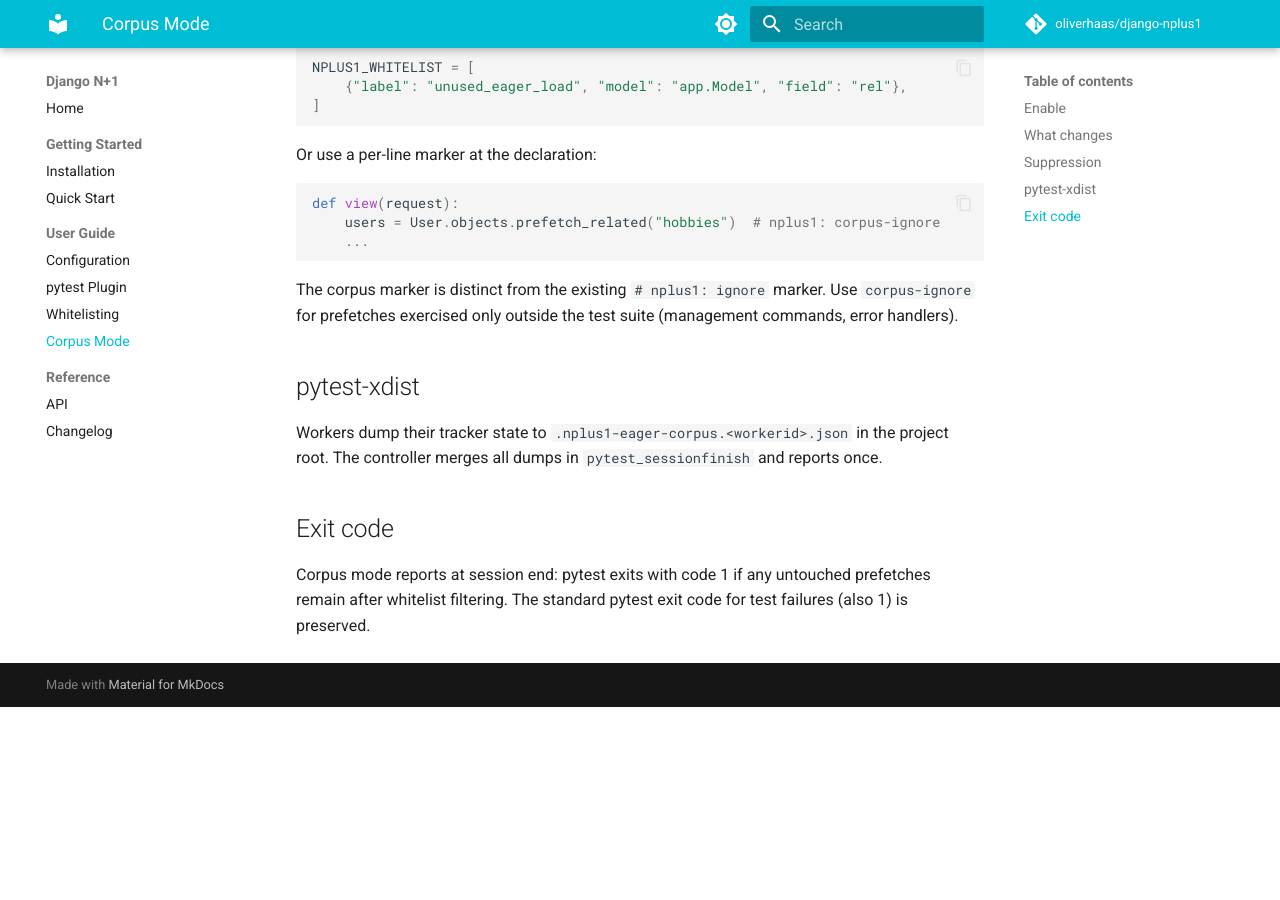
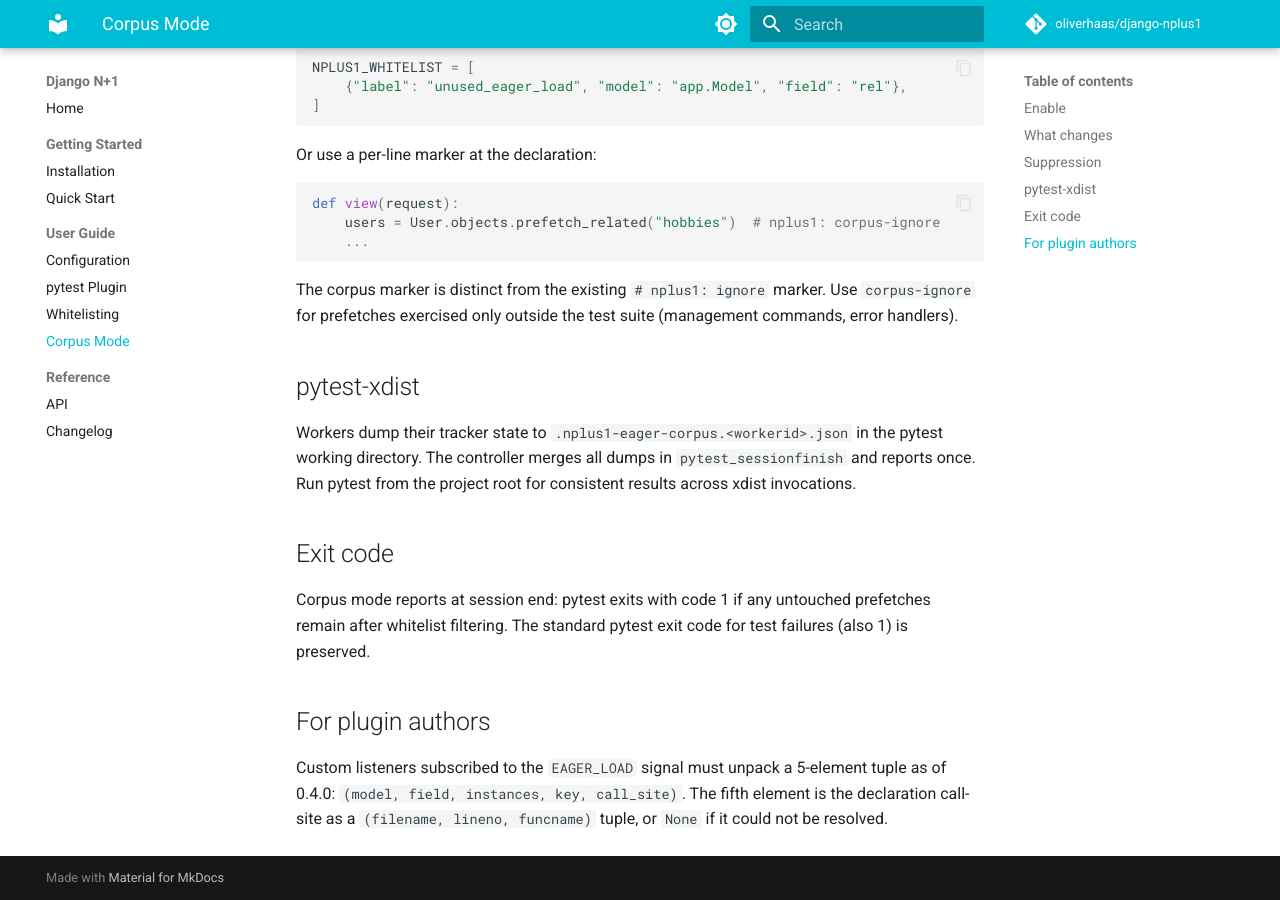
Before and after one commit to oliverhaas/django-nplus1, an MkDocs documentation site: the page built from docs/user-guide/corpus-mode.md, in a window 1280 px wide and 900 px high, scrolled down 981 px. Built offline with MkDocs 1.6.1 and Material for MkDocs 9.7.7, drawn with Linux system fonts in a browser that asks for light colours; comment, search, counter and statistics services are not loaded; the version menu is left out; before the commit the page ends 1688 px from its top, so only the background shows below that.

Commit message:
docs(corpus): note xdist cwd behavior and EAGER_LOAD tuple change

```diff
--- a/docs/user-guide/corpus-mode.md
+++ b/docs/user-guide/corpus-mode.md
@@ -48,8 +48,12 @@ The corpus marker is distinct from the existing `# nplus1: ignore` marker. Use `
 
 ## pytest-xdist
 
-Workers dump their tracker state to `.nplus1-eager-corpus.<workerid>.json` in the project root. The controller merges all dumps in `pytest_sessionfinish` and reports once.
+Workers dump their tracker state to `.nplus1-eager-corpus.<workerid>.json` in the pytest working directory. The controller merges all dumps in `pytest_sessionfinish` and reports once. Run pytest from the project root for consistent results across xdist invocations.
 
 ## Exit code
 
 Corpus mode reports at session end: pytest exits with code 1 if any untouched prefetches remain after whitelist filtering. The standard pytest exit code for test failures (also 1) is preserved.
+
+## For plugin authors
+
+Custom listeners subscribed to the `EAGER_LOAD` signal must unpack a 5-element tuple as of 0.4.0: `(model, field, instances, key, call_site)`. The fifth element is the declaration call-site as a `(filename, lineno, funcname)` tuple, or `None` if it could not be resolved.
```
